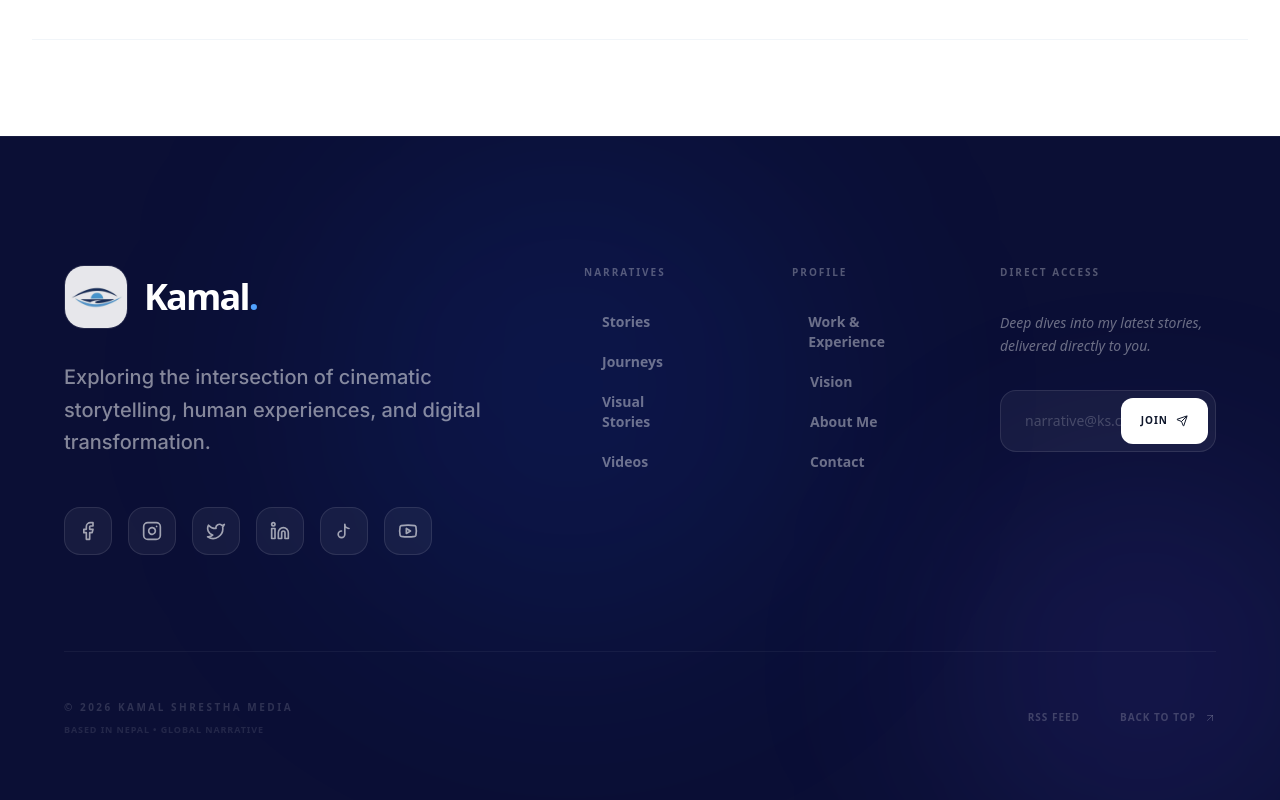
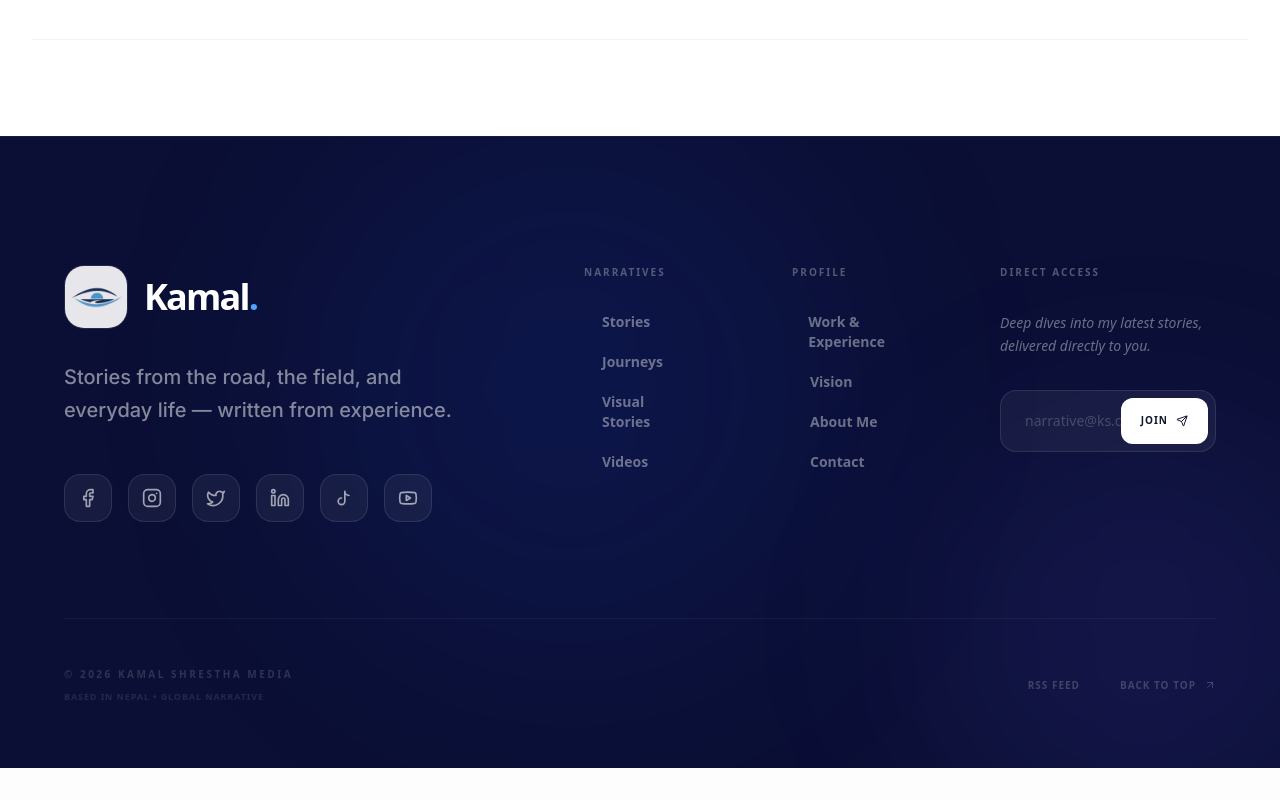
Before and after one commit to thekamal5/Kamal-Personal, a Next.js app in the folder frontend/: page /work in a window 1280 px wide. Shown: the part 1092-1892 px from the top of the page. After the commit the page ends 1860 px from the top, so only its background shows below. Built offline with nearby package versions, Linux system fonts and the light colour scheme; no server answers.

Commit message:
feat: update footer descriptive text

```diff
--- a/frontend/components/Footer.tsx
+++ b/frontend/components/Footer.tsx
@@ -60,8 +60,8 @@ export function Footer() {
                             </div>
                         </Link>
                         <p className="text-xl font-medium text-white/50 leading-relaxed max-w-md mb-12" style={{ fontFamily: "var(--font-inter, 'Inter', sans-serif)" }}>
-                            Exploring the intersection of cinematic storytelling,
-                            human experiences, and digital transformation.
+                            Stories from the road, the field, and
+                            everyday life — written from experience.
                         </p>
 
                         {/* Social Links */}
```
